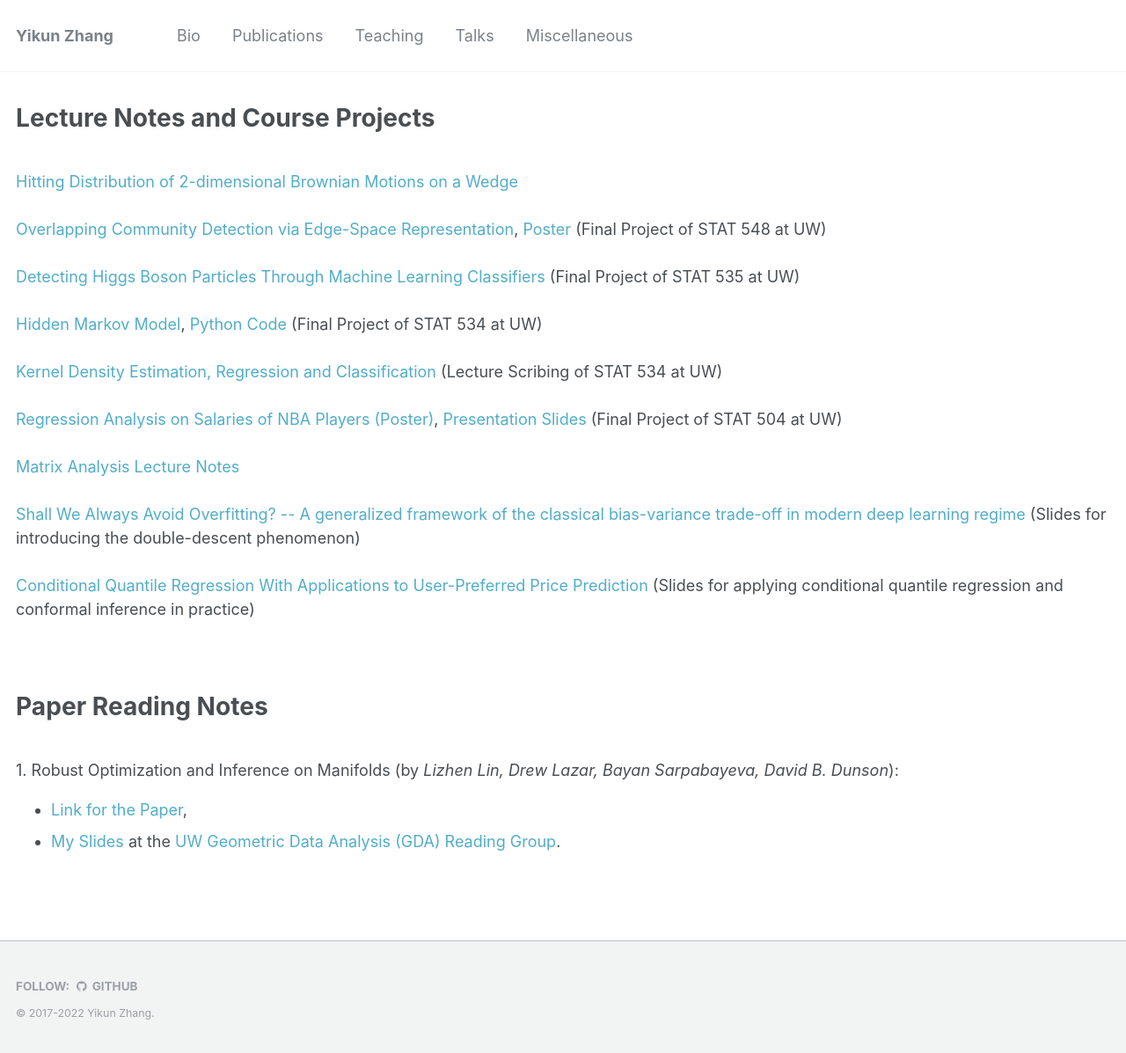
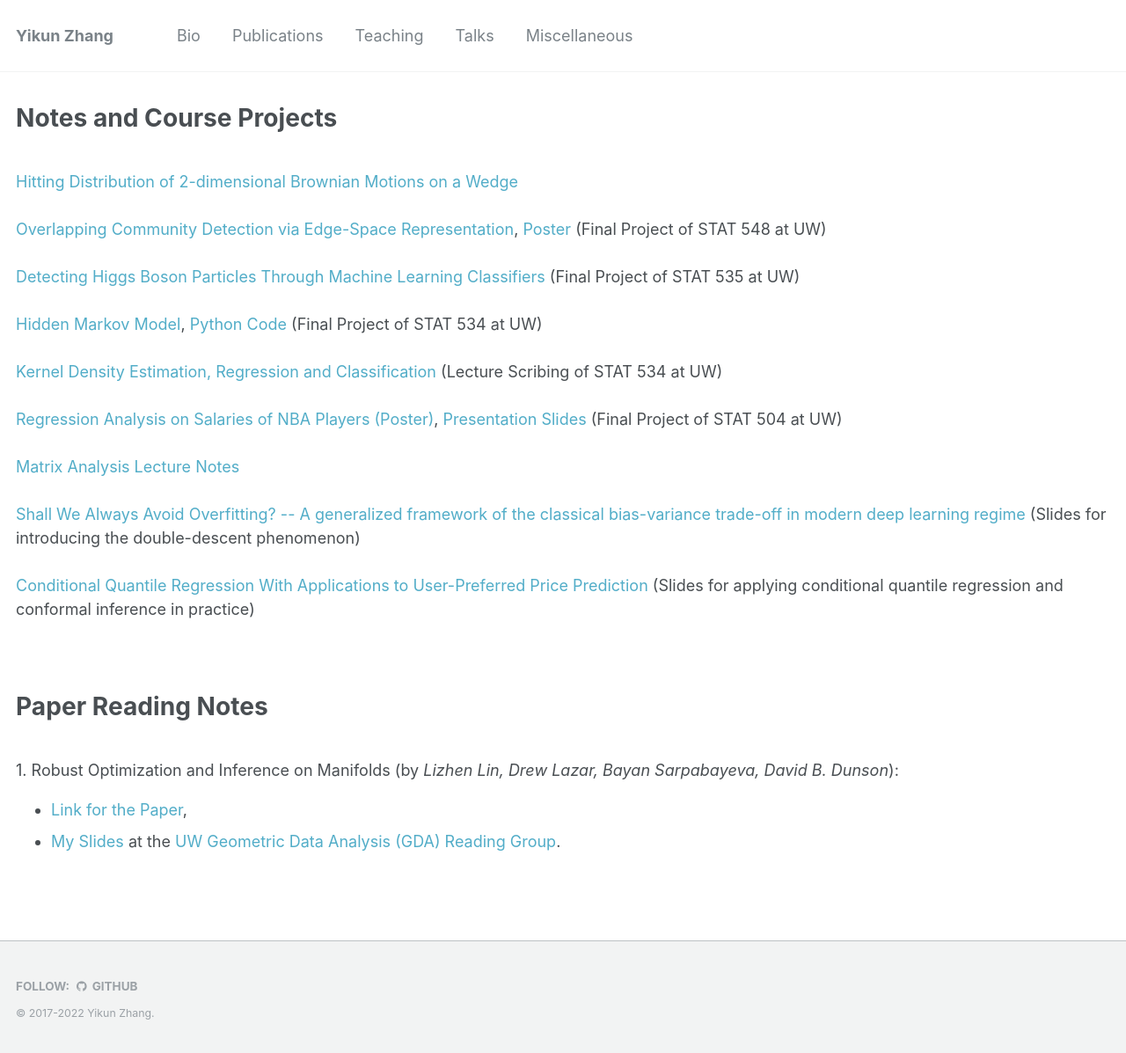
Before and after one commit to zhangyk8/zhangyk8.github.io, a Jekyll site: the page built from _portfolio/portfolio-1.html, in a window 1280 px wide. Shown: the whole page at 88% size. Built offline with Jekyll 4.4.1, drawn with Linux system fonts in a browser that asks for light colours.

Commit message:
Update portfolio-1.html

```diff
--- a/_portfolio/portfolio-1.html
+++ b/_portfolio/portfolio-1.html
@@ -7,7 +7,7 @@ collection: portfolio
 permalink: /portfolio/
 ---
 
-<h1>Lecture Notes and Course Projects</h1>
+<h1>Notes and Course Projects</h1>
 
 <br>
 <a href="Lecture_Notes/Hitting_distBM.pdf">Hitting Distribution of 2-dimensional Brownian Motions on a Wedge</a>
```
